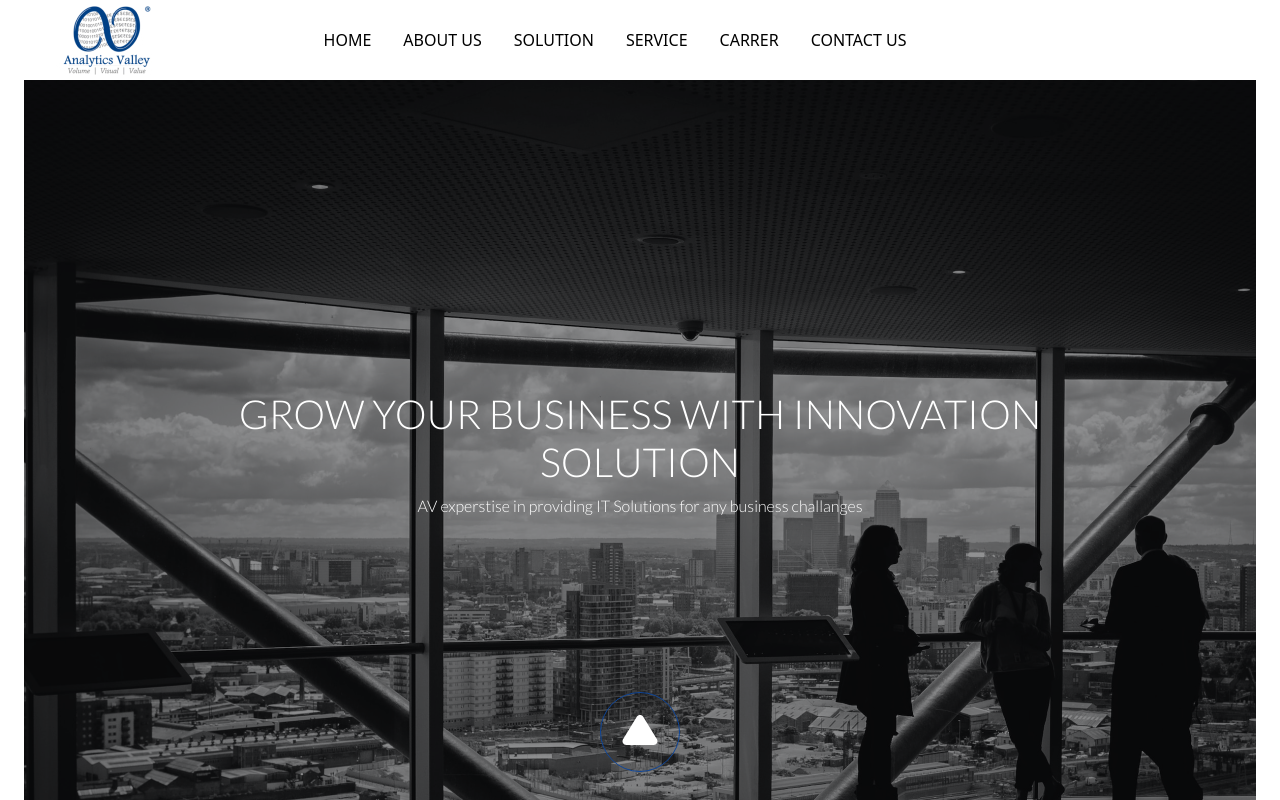
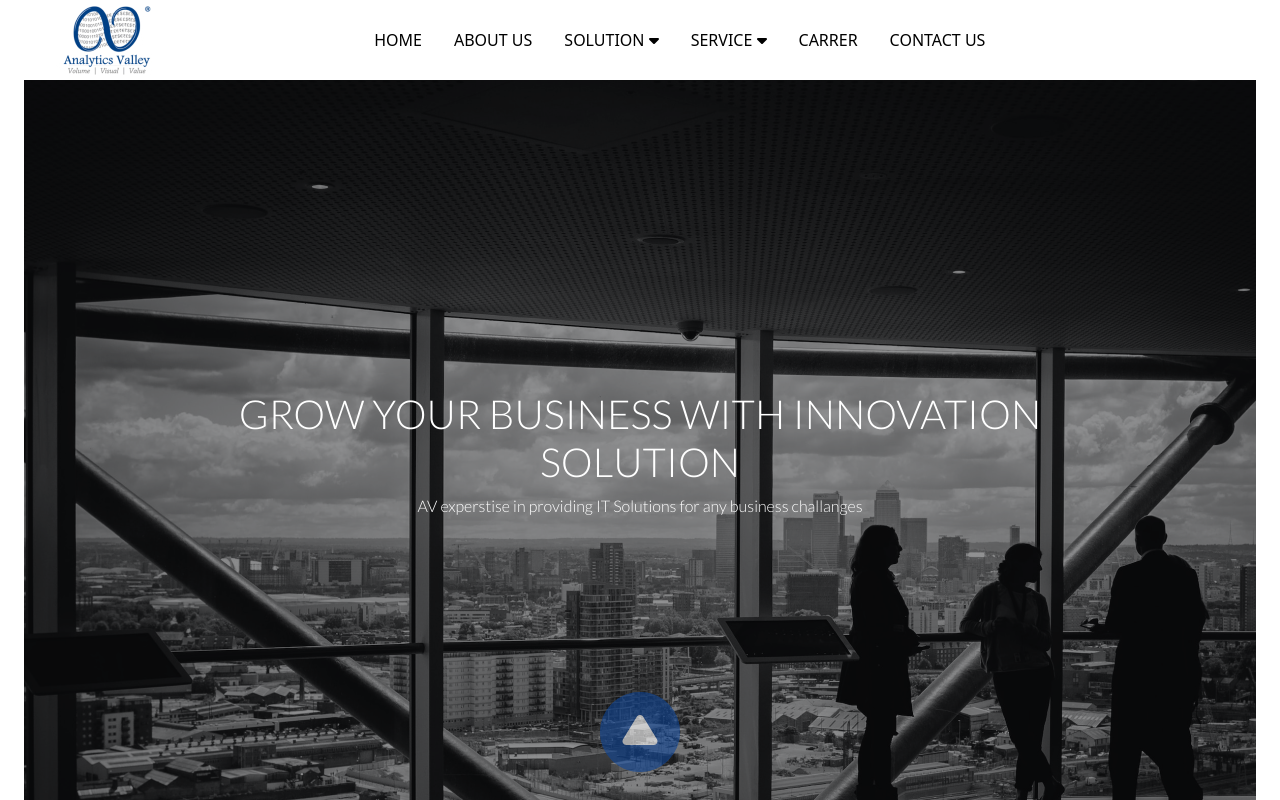
Before and after one commit to Din1998/test-repo, a React (Create React App) app: page / in a window 1280 px wide. Shown: the top 800 px of the page. Built offline with nearby package versions, Linux system fonts and the light colour scheme.

Commit message:
fix navBar icon

```diff
--- a/src/App.css
+++ b/src/App.css
@@ -2,25 +2,3 @@
   margin: 0;
   padding: 0;
 }
-
-/* Nav Section */
-.navbar__wraper{
-  display: flex;
-  justify-content: space-evenly;
-  align-items: center;
-  width: 100%;
-  height: 90px;
-  background: #FFFFFF;
-}
-
-.navbar__wraper li {
-  font-family: 'Lato', sans-serif;
-  display: inline-block;
-  list-style: none;
-  padding: 0px 36px;
-}
-
-.navbar__wraper li a{
-  text-decoration: none;
-  color: black;
-}
--- a/src/StylesFile/herosection.css
+++ b/src/StylesFile/herosection.css
@@ -27,8 +27,10 @@
 }
 
 .play__btn{
-
+  background: #0F4699;
   text-align: center;
+  opacity: .6;
+  border-radius: 50%;
 }
 
 .circle_btn{
@@ -39,6 +41,7 @@
   background: transparent;
   border: 1px solid #0F4699;;
   border-radius: 50%;
+
 }
 
 .play__icon{
--- a/src/StylesFile/navBar.css
+++ b/src/StylesFile/navBar.css
@@ -43,6 +43,7 @@ nav {
 	align-items: center;
 }
 
+
 @media only screen and (max-width: 1024px) {
 	header .nav-btn {
 		visibility: visible;
--- a/src/components/IndustrySection.js
+++ b/src/components/IndustrySection.js
@@ -1,7 +1,6 @@
 import '../StylesFile/industrySec.css'
 import { Row,Col } from 'react-bootstrap'
-import { FontAwesomeIcon } from '@fortawesome/react-fontawesome'
-import { faAutomobile,faUser,faBook,faMicrophoneAlt,faUniversity,faGifts,faHeart,faTasks,faSpaceShuttle } from '@fortawesome/free-solid-svg-icons'
+
 
 import img from '../Assist/Rectangle 26.png'
 import LeftTabs from './TabsComponent'
@@ -17,61 +16,8 @@ export default function IndustrysSection(){
         <p>Lorem Ipsum is simply dummy text of the printing and typesetting industry. </p>
       </div>
 
-      {/* <div className='section__wraper'>
-
-
-        <div className='left__nav'>
-          <ul>
-            <li><FontAwesomeIcon icon={faAutomobile} className="nav__icon" />Automotive</li>
-            <li><FontAwesomeIcon icon={faUser} className="nav__icon" />Diagonistic</li>
-            <li><FontAwesomeIcon icon={faBook} className="nav__icon" />E - Learning</li>
-            <li><FontAwesomeIcon icon={faMicrophoneAlt} className="nav__icon" />Entertainment</li>
-            <li><FontAwesomeIcon icon={faUniversity} className="nav__icon" />Education</li>
-            <li><FontAwesomeIcon icon={faGifts} className="nav__icon" />Fashion & Lifestyle</li>
-            <li><FontAwesomeIcon icon={faHeart} className="nav__icon" />Healthcare</li>
-            <li><FontAwesomeIcon icon={faTasks} className="nav__icon" />Retail</li>
-            <li><FontAwesomeIcon icon={faSpaceShuttle} className="nav__icon" />Tourism</li>
-          </ul>
-        </div>
-
-
-      <div className='text__frame'>
-
-            <Row>
-              <Col md={12}>
-                <div className='title__text sub_text'>
-                <h1>E-Lerning</h1>
-                <p>Lorem ipsum dolor sit amet consectetur. Nulla pellentesque venenatis amet interdum pulvinar non. Viverra risus aliquet sollicitudin nibh aliquam augue. Felis odio in pharetra quis ultricies sed. Lorem ipsum dolor sit amet consectetur. Nulla pellentesque venenatis amet interdum pulvinar non. Viverra risus aliquet sollicitudin nibh aliquam augue. Felis odio in pharetra quis ultricies sed.</p>
-                </div>
-              </Col>
-            </Row>
-            <Row>
-              <Col md={5}>
-                <div className='title__text'>
-                <h1>Online</h1>
-                <p>Lorem ipsum dolor sit amet consectetur. Nulla pellentesque venenatis amet interdum pulvinar non. </p>
-                </div>
-              </Col>
-              <Col md={7}>
-                <div>
-                  <img alt='img' src={img} className='img'/>
-                </div>
-              </Col>
-            </Row>
-            <Row>
-              <Col>
-                <div className='title__text'>
-
-                <p>Lorem ipsum dolor sit amet consectetur. Nulla pellentesque venenatis amet interdum pulvinar non. Viverra risus aliquet sollicitudin nibh aliquam augue. </p>
-                </div>
-              </Col>
-            </Row>
-
-      </div> */}
-
-    {/* </div>    */}
-
-    <LeftTabs />
+      {/* Add Tabs component */}
+      <LeftTabs />
     </div>
 
   )
--- a/src/components/NavBar.js
+++ b/src/components/NavBar.js
@@ -1,7 +1,7 @@
 import '../StylesFile/navBar.css'
 import { useRef } from "react";
 import { FontAwesomeIcon } from '@fortawesome/react-fontawesome'
-import { faHamburger,faClose} from '@fortawesome/free-solid-svg-icons'
+import { faHamburger,faClose,faCaretDown,faBarsStaggered} from '@fortawesome/free-solid-svg-icons'
 import logo from'../Assist/AVLogo1.jpg'
 
 export default function NavBar () {
@@ -19,21 +19,21 @@ export default function NavBar () {
       <nav ref={navRef}>
         <a href='#'>HOME</a>
         <a href='#'>ABOUT US</a>
-        <a href='#'>SOLUTION</a>
-        <a href='#'>SERVICE</a>
+        <a href='#'>SOLUTION <FontAwesomeIcon icon={faCaretDown} /></a>
+        <a href='#'>SERVICE <FontAwesomeIcon icon={faCaretDown} /></a>
         <a href='#'>CARRER</a>
         <a href='#'>CONTACT US</a>
         <button
           className="nav-btn nav-close-btn"
 					onClick={showNavbar}
         >
-        <FontAwesomeIcon icon={faClose} className="feture__icon" />
+        <FontAwesomeIcon icon={faClose}  />
         </button>
       </nav>
       <button
         className="nav-btn" onClick={showNavbar}
       >
-      <FontAwesomeIcon icon={faHamburger} className="feture__icon" />
+      <FontAwesomeIcon icon={faBarsStaggered}  />
       </button>
     </header>
   )
--- a/src/components/TabsComponent.js
+++ b/src/components/TabsComponent.js
@@ -4,6 +4,8 @@ import Row from 'react-bootstrap/Row';
 import Tab from 'react-bootstrap/Tab';
 import '../StylesFile/tabsComponent.css'
 import img from '../Assist/Rectangle 26.png'
+import { FontAwesomeIcon } from '@fortawesome/react-fontawesome'
+import { faAutomobile,faUser,faBook,faMicrophoneAlt,faUniversity,faGifts,faHeart,faTasks,faSpaceShuttle } from '@fortawesome/free-solid-svg-icons'
 
 
 function LeftTabs() {
```
